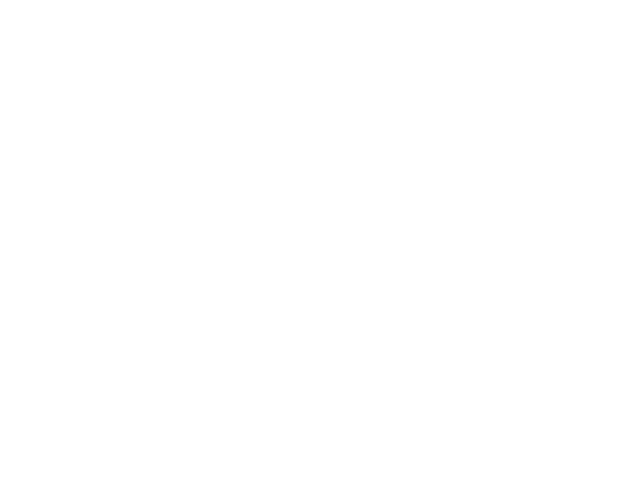
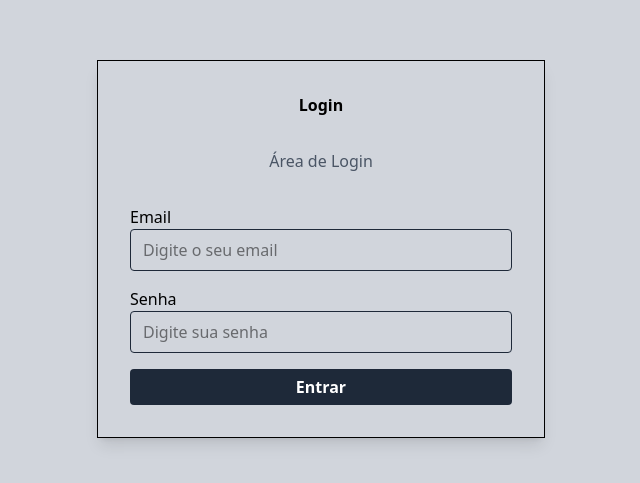
Before and after one commit to Eduardo-Bucci/Geladeira_Inteligente, a Next.js app: page /login in a window 1280 px wide. Shown: the part 151-634 px from the top of the page, without its empty margins (319-959 px from the left). Built offline with nearby package versions, Linux system fonts and the light colour scheme.

Commit message:
Tela de login(incompleta)

```diff
--- a/app/login/page.tsx
+++ b/app/login/page.tsx
@@ -1,8 +1,53 @@
+"use client"
+
+// Ler ai tropa: Seria bom mudar a parte de "Área de Login" para algo mais descritivo,
+// só que fiquei sem ideias :(
+
 export default function Login() {
 
+  function entrar(){
+
+    alert("botao funcionou kkj")
+
+  }
+
   return (
-    <>
+    <main className ="flex h-screen items-center justify-center bg-gray-300">
+            <div className="w-full max-w-md rounded-2x1 bg-gray-300 p-8 shadow-lg border ">
+                <h1 className="text-center mb-8 font-bold">Login</h1>
 
-    </>
+
+                <p className="mb-8 text-center text-gray-600">Área de Login</p>
+
+              <form onSubmit={entrar}>
+                <label>Email</label>
+                <input type="email"
+                placeholder="Digite o seu email"
+                className="mb-4 w-full rounded border border-gray-800 px-3 py-2 focus:outline-none focus:ring focus:ring-gray-800"
+                required
+                />
+
+
+                <label>Senha</label>
+                <input type="text"
+                placeholder="Digite sua senha"
+                className="mb-4 w-full rounded border border-gray-800 px-3 py-2 focus:outline-none focus:ring focus:ring-gray-800"
+                required
+                />
+
+
+                 <button type="submit"
+                 className="w-full rounded bg-gray-800 py-1.5 font-semibold text-white hover:bg-gray-700 cursor-pointer">
+
+                Entrar
+            </button>
+
+            </form>
+            </div>
+
+
+
+        </main>
+
   );
 }
```
